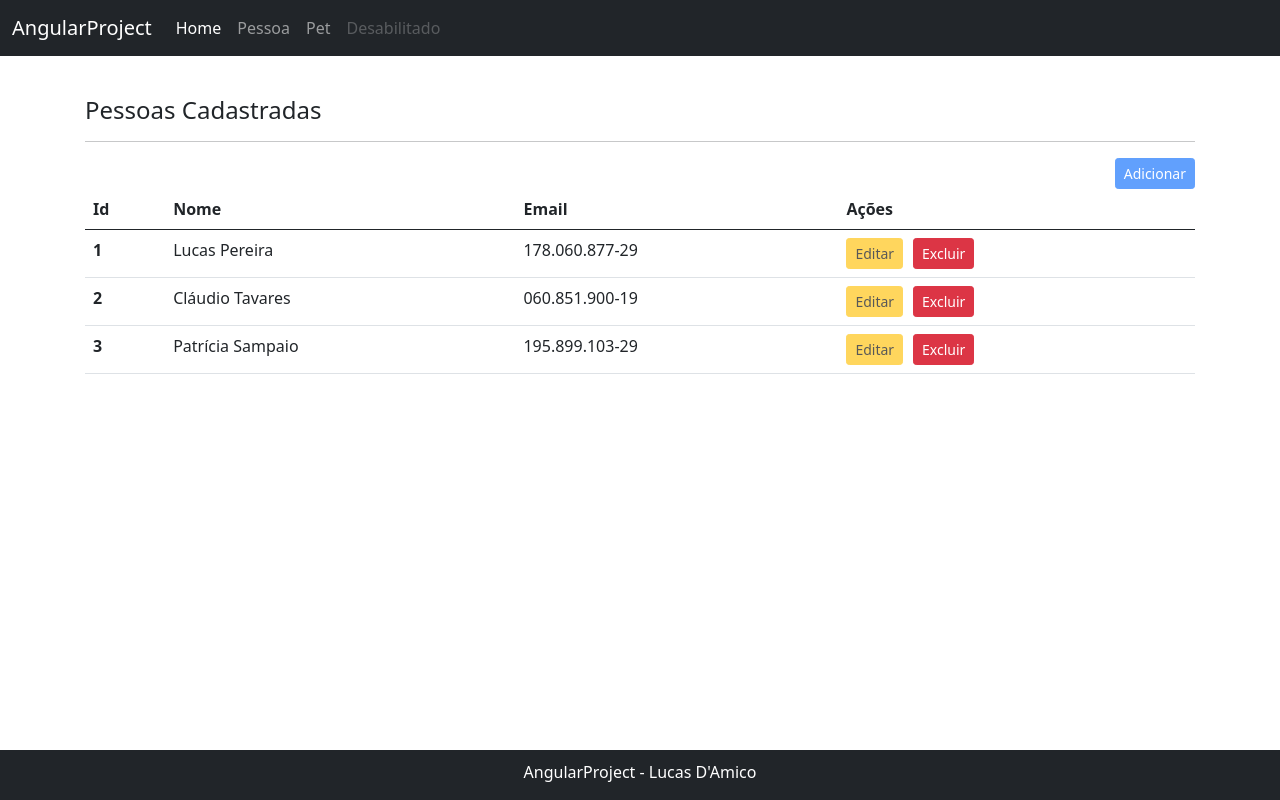
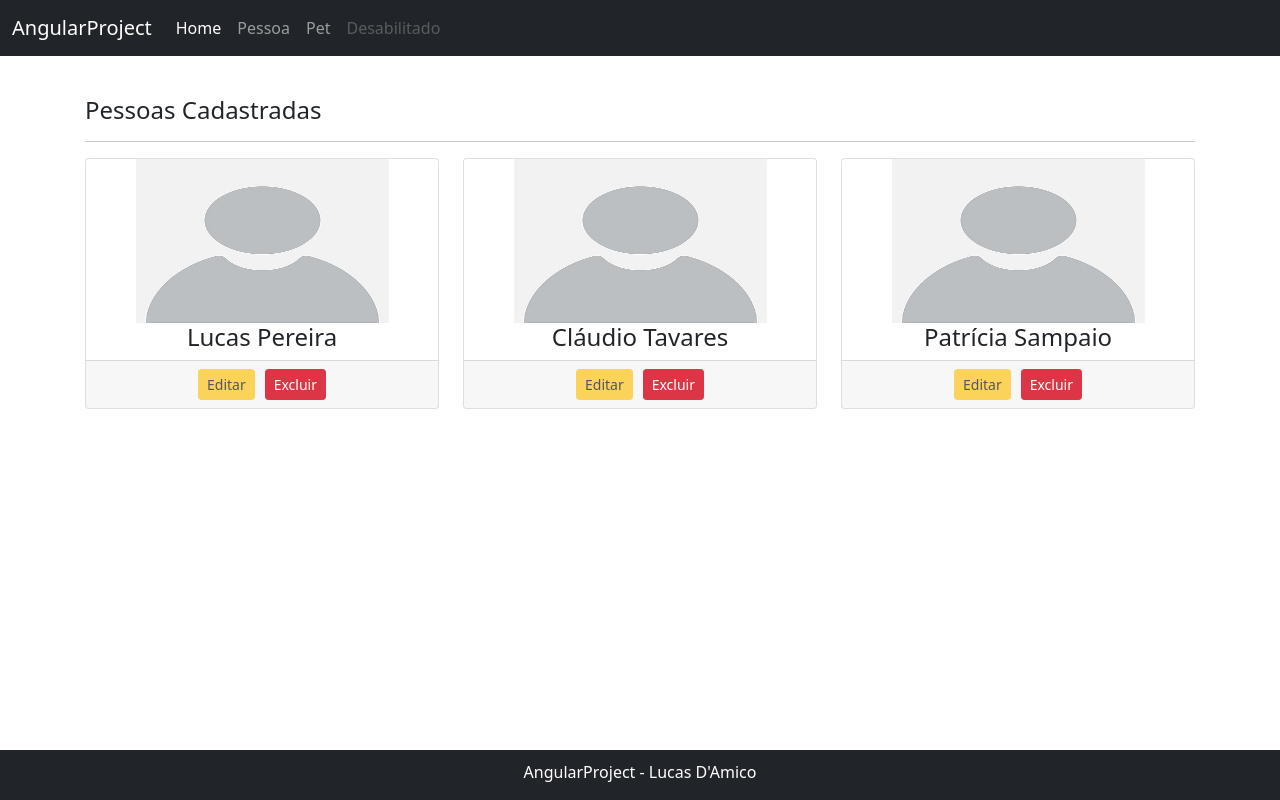
Before and after one commit to Pereira21/AngularProject, an Angular app in the folder angular-project/: page /pessoa in a window 1280 px wide. Built offline with nearby package versions, Linux system fonts and the light colour scheme.

Commit message:
Utilização do decorator Input na listagem de pessoas;

```diff
--- /dev/null
+++ b/angular-project/src/app/pessoa/listagem/components/pessoa-card-detalhe.component.html
@@ -0,0 +1,13 @@
+<div class="card h-100">
+    <div style="align-content:center;">
+      <img src="/assets/unknown.jpg" height="164px" width="253px;"/>
+    </div>
+
+    <h4 class="card-title">{{ pessoa?.nome | titlecase }}</h4>
+
+    <div class="card-footer">
+        <button type="button" class="btn btn-sm btn-warning" disabled>Editar</button>
+        <button type="button" class="btn btn-sm btn-danger" style="margin-left:10px;" (click)="excluirPessoa(pessoa.id)">Excluir</button>
+    </div>
+
+  </div>
--- /dev/null
+++ b/angular-project/src/app/pessoa/listagem/components/pessoa-card-detalhe.component.ts
@@ -0,0 +1,21 @@
+import { Component, Input } from "@angular/core";
+import { Pessoa } from "../../model/pessoa";
+
+@Component({
+    selector: 'app-pessoa-card-detalhe',
+    templateUrl: 'pessoa-card-detalhe.component.html'
+})
+
+export class PessoaCardDetalheComponent{
+    @Input()
+    pessoa: Pessoa = new Pessoa();
+
+    constructor() {
+        console.log(this.pessoa);
+        console.log("this.pessoa");
+    }
+
+    excluirPessoa(id: number){
+        console.log(id);
+    }
+}
--- a/angular-project/src/app/pessoa/listagem/components/pessoa.component.html
+++ /dev/null
@@ -1,6 +0,0 @@
-<tr>
-    <th scope="row">{{ pessoa?.id }}</th>
-    <td>{{ pessoa?.nome }}</td>
-    <!-- <td>{{ pessoa?.dataNascimento }}</td> -->
-    <td>{{ pessoa?.cpf }}</td>
-</tr>
--- a/angular-project/src/app/pessoa/listagem/pessoas.component.html
+++ b/angular-project/src/app/pessoa/listagem/pessoas.component.html
@@ -1,4 +1,4 @@
-<div class="container main-container">
+<!-- <div class="container main-container">
     <h4>Pessoas Cadastradas</h4>
     <hr/>
     <div class="float-end">
@@ -10,17 +10,14 @@
           <tr>
             <th scope="col">Id</th>
             <th scope="col">Nome</th>
-            <!-- <th scope="col">Data Nascimento</th> -->
             <th scope="col">Email</th>
             <th scope="col">Ações</th>
           </tr>
         </thead>
         <tbody>
-          <!-- <app-pessoa *ngFor="let pessoa of pessoas" [pessoa]="pessoa"></app-pessoa> -->
           <tr *ngFor="let pessoa of pessoas">
             <th scope="row">{{ pessoa.id }}</th>
             <td>{{ pessoa.nome }}</td>
-            <!-- <td>{{ pessoa?.dataNascimento }}</td> -->
             <td>{{ pessoa.cpf }}</td>
             <td>
                 <button type="button" class="btn btn-sm btn-warning" disabled>Editar</button>
@@ -29,4 +26,16 @@
         </tr>
         </tbody>
       </table>
+</div> -->
+
+<div class="container main-container">
+  <h4>Pessoas Cadastradas</h4>
+  <hr/>
+  <div class="row text-center">
+
+    <div *ngFor="let pessoa of pessoas;" class="col-md-4" style="padding-bottom: 30px;">
+      <app-pessoa-card-detalhe [pessoa]="pessoa"></app-pessoa-card-detalhe>
+    </div>
+
+  </div>
 </div>
--- a/angular-project/src/app/pessoa/listagem/pessoas.component.ts
+++ b/angular-project/src/app/pessoa/listagem/pessoas.component.ts
@@ -30,7 +30,7 @@ export class PessoaComponent implements OnInit{
     ]
     }
 
-    excluirPessoa(id: number){
-        console.log(id);
-    }
+    // excluirPessoa(id: number){
+    //     console.log(id);
+    // }
 }
--- a/angular-project/src/app/pessoa/pessoa.module.ts
+++ b/angular-project/src/app/pessoa/pessoa.module.ts
@@ -2,7 +2,7 @@ import { CommonModule } from "@angular/common";
 import { NgModule } from "@angular/core";
 import { ReactiveFormsModule } from "@angular/forms";
 import { CadPessoaComponent } from "./cadastro/cad.pessoa.component";
-import { ListPessoaComponent } from "./listagem/components/pessoa.component";
+import { PessoaCardDetalheComponent } from "./listagem/components/pessoa-card-detalhe.component";
 import { PessoaComponent } from "./listagem/pessoas.component";
 import { PessoaRoutingModule } from "./pessoa.routing";
 
@@ -10,7 +10,7 @@ import { PessoaRoutingModule } from "./pessoa.routing";
     declarations: [
         CadPessoaComponent,
         PessoaComponent,
-        ListPessoaComponent
+        PessoaCardDetalheComponent
     ],
     imports: [
         CommonModule,
--- /dev/null
+++ b/angular-project/src/app/pet/model/pet.ts
@@ -0,0 +1,5 @@
+export class Pet {
+    nome: string = "";
+    tipo: number = 0;
+    dataNascimento?: Date;
+}
```
Also changed, not shown: angular-project/src/app/pessoa/listagem/components/pessoa.component.ts (deleted, +0 -17 lines), angular-project/src/assets/unknown.jpg (added).
